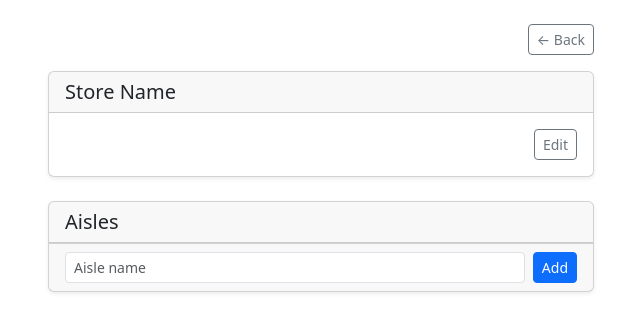
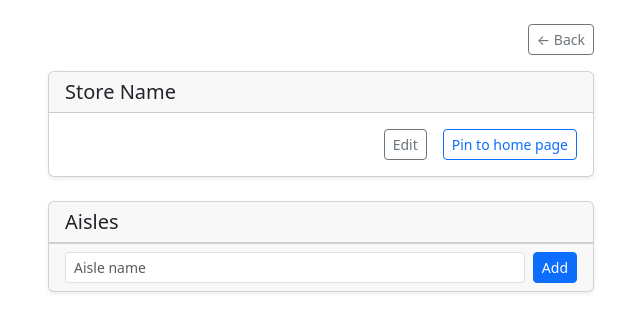
Before and after one commit to thopper21/TNFamily, a Flask app: template templates/stores/manage.html in a window 1280 px wide. Shown: the top 332 px of the page, without its empty margins (34-674 px from the left). Run offline with Flask 3, Linux system fonts and the light colour scheme; the template is opened without the code that fills it, so the values that code supplies are empty.

Commit message:
feat: add store pin toggle route and manage page button
Co-Authored-By: Claude Sonnet 4.6 <noreply@anthropic.com>

```diff
--- a/app/stores/routes.py
+++ b/app/stores/routes.py
@@ -47,6 +47,17 @@ def create_store():
     db.session.add(store)
     db.session.commit()
     return jsonify({'ok': True, 'id': store.id, 'name': store.name})
+
+
+@stores_bp.route('/<int:store_id>/manage/pin', methods=['POST'])
+@login_required
+def toggle_pin(store_id):
+    store = db.session.get(Store, store_id)
+    if not store:
+        return jsonify({'ok': False, 'error': 'Not found'}), 404
+    store.pinned = not store.pinned
+    db.session.commit()
+    return jsonify({'ok': True, 'pinned': store.pinned})
 
 
 @stores_bp.route('/<int:store_id>/manage/name', methods=['POST'])
--- a/templates/stores/manage.html
+++ b/templates/stores/manage.html
@@ -20,6 +20,9 @@
         <button id="btn-edit-name" class="btn btn-sm btn-outline-secondary">Edit</button>
         <button id="btn-save-name" class="btn btn-sm btn-success d-none">Save</button>
         <button id="btn-cancel-name" class="btn btn-sm btn-outline-secondary d-none">Cancel</button>
+        <button id="btn-pin" class="btn btn-sm btn-outline-primary ms-2" onclick="togglePin()">
+          {% if store.pinned %}Unpin from home page{% else %}Pin to home page{% endif %}
+        </button>
       </div>
     </div>
 
@@ -126,6 +129,23 @@ nameInput.addEventListener('keydown', (e) => {
   if (e.key === 'Enter') saveStoreName();
   if (e.key === 'Escape') btnCancel.click();
 });
+
+const TOGGLE_PIN_URL = {{ url_for('stores.toggle_pin', store_id=store.id) | tojson }};
+
+async function togglePin() {
+  try {
+    const resp = await fetch(TOGGLE_PIN_URL, {
+      method: 'POST',
+      headers: {'Content-Type': 'application/json'},
+    });
+    const data = await resp.json();
+    if (!data.ok) throw new Error(data.error);
+    document.getElementById('btn-pin').textContent =
+      data.pinned ? 'Unpin from home page' : 'Pin to home page';
+  } catch (e) {
+    showError(e.message || 'Something went wrong');
+  }
+}
 
 function wireEditButtons(li, sectionId) {
   const nameSpan = li.querySelector('.section-name');
```
Also changed, not shown: tests/test_stores.py (+45 -0 lines).
